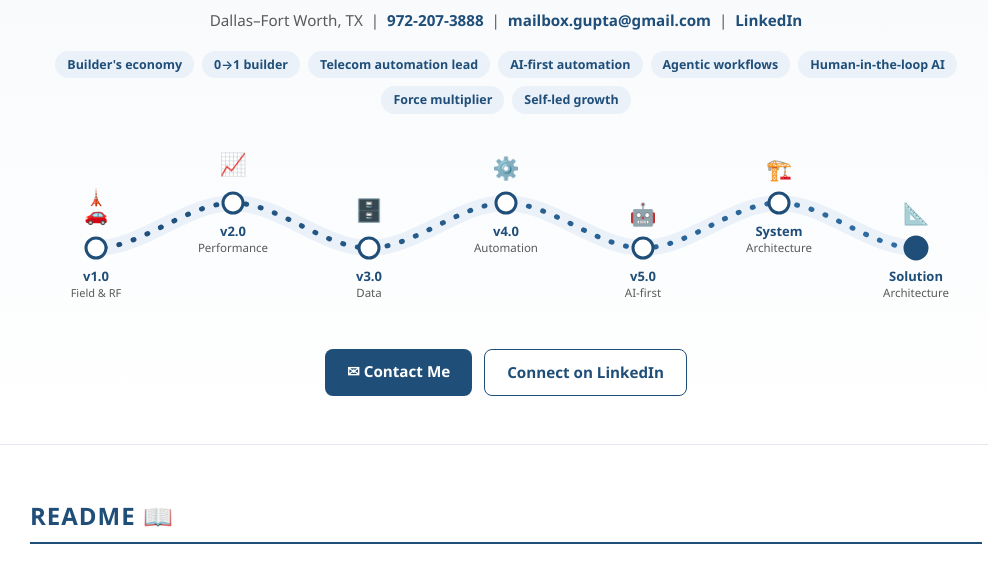
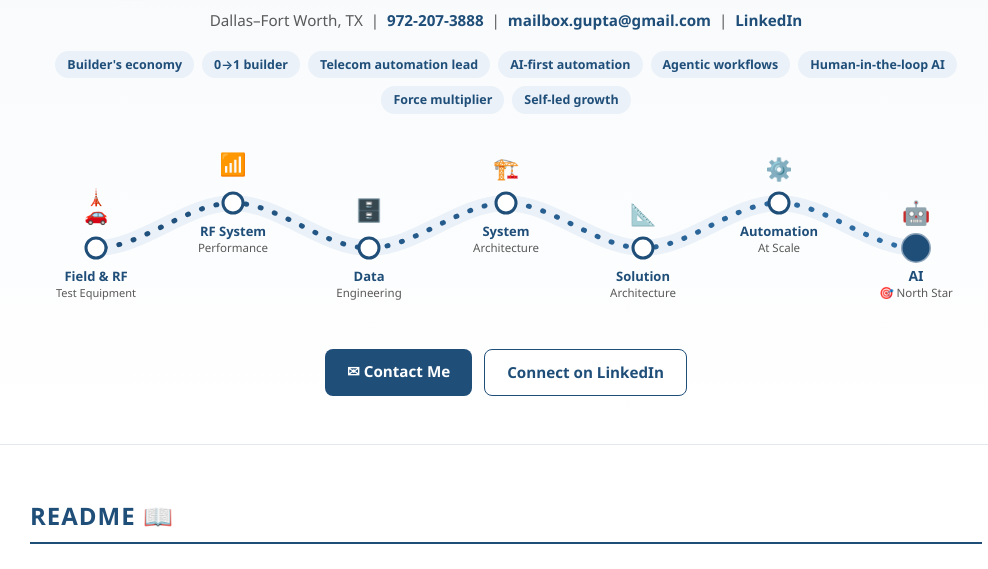
Before and after one commit to Telecom-guy/Telecom-guy.github.io, a plain HTML site: page index.html in a window 1280 px wide. Shown: the part 215-784 px from the top of the page, without its empty margins (134-1122 px from the left). Drawn offline with Linux system fonts and the light colour scheme.

Commit message:
Reorder timeline map into skill journey, add goal-mode AI finish

```diff
--- a/index.html
+++ b/index.html
@@ -167,32 +167,36 @@ footer .small{font-size:.8rem;opacity:.7;margin-top:16px}
         <path d="M40,110 C86,110 131,65 177,65 C223,65 267,110 313,110 C359,110 404,65 450,65 C496,65 541,110 587,110 C633,110 677,65 723,65 C769,65 814,110 860,110" fill="none" stroke="url(#rg)" stroke-width="5" stroke-linecap="round" class="dashflow"/>
         <g class="bob" style="animation-delay:0s"><text x="40" y="88" font-size="19" text-anchor="middle">🚗</text><text x="40" y="70" font-size="16" text-anchor="middle">🗼</text></g>
         <circle cx="40" cy="110" r="10" fill="#fff" stroke="#1F4E79" stroke-width="3"/>
-        <text x="40" y="143" font-size="13" font-weight="700" fill="#1F4E79" text-anchor="middle">v1.0</text>
-        <text x="40" y="159" font-size="11" fill="#595959" text-anchor="middle">Field &amp; RF</text>
-        <g class="bob" style="animation-delay:.4s"><text x="177" y="39" font-size="22" text-anchor="middle">📈</text></g>
+        <text x="40" y="143" font-size="13" font-weight="700" fill="#1F4E79" text-anchor="middle">Field &amp; RF</text>
+        <text x="40" y="159" font-size="11" fill="#595959" text-anchor="middle">Test Equipment</text>
+        <g class="bob" style="animation-delay:.4s"><text x="177" y="39" font-size="22" text-anchor="middle">📶</text></g>
         <circle cx="177" cy="65" r="10" fill="#fff" stroke="#1F4E79" stroke-width="3"/>
-        <text x="177" y="98" font-size="13" font-weight="700" fill="#1F4E79" text-anchor="middle">v2.0</text>
+        <text x="177" y="98" font-size="13" font-weight="700" fill="#1F4E79" text-anchor="middle">RF System</text>
         <text x="177" y="114" font-size="11.5" fill="#595959" text-anchor="middle">Performance</text>
         <g class="bob" style="animation-delay:.8s"><text x="313" y="84" font-size="22" text-anchor="middle">🗄️</text></g>
         <circle cx="313" cy="110" r="10" fill="#fff" stroke="#1F4E79" stroke-width="3"/>
-        <text x="313" y="143" font-size="13" font-weight="700" fill="#1F4E79" text-anchor="middle">v3.0</text>
-        <text x="313" y="159" font-size="11.5" fill="#595959" text-anchor="middle">Data</text>
-        <g class="bob" style="animation-delay:1.2s"><text x="450" y="39" font-size="22" text-anchor="middle">⚙️</text></g>
+        <text x="313" y="143" font-size="13" font-weight="700" fill="#1F4E79" text-anchor="middle">Data</text>
+        <text x="313" y="159" font-size="11.5" fill="#595959" text-anchor="middle">Engineering</text>
+        <g class="bob" style="animation-delay:1.2s"><text x="450" y="39" font-size="21" text-anchor="middle">🏗️</text></g>
         <circle cx="450" cy="65" r="10" fill="#fff" stroke="#1F4E79" stroke-width="3"/>
-        <text x="450" y="98" font-size="13" font-weight="700" fill="#1F4E79" text-anchor="middle">v4.0</text>
-        <text x="450" y="114" font-size="11.5" fill="#595959" text-anchor="middle">Automation</text>
-        <g class="bob" style="animation-delay:1.6s"><text x="587" y="84" font-size="22" text-anchor="middle">🤖</text></g>
+        <text x="450" y="98" font-size="13" font-weight="700" fill="#1F4E79" text-anchor="middle">System</text>
+        <text x="450" y="114" font-size="11.5" fill="#595959" text-anchor="middle">Architecture</text>
+        <g class="bob" style="animation-delay:1.6s"><text x="587" y="84" font-size="21" text-anchor="middle">📐</text></g>
         <circle cx="587" cy="110" r="10" fill="#fff" stroke="#1F4E79" stroke-width="3"/>
-        <text x="587" y="143" font-size="13" font-weight="700" fill="#1F4E79" text-anchor="middle">v5.0</text>
-        <text x="587" y="159" font-size="11.5" fill="#595959" text-anchor="middle">AI-first</text>
-        <g class="bob" style="animation-delay:2s"><text x="723" y="39" font-size="21" text-anchor="middle">🏗️</text></g>
+        <text x="587" y="143" font-size="13" font-weight="700" fill="#1F4E79" text-anchor="middle">Solution</text>
+        <text x="587" y="159" font-size="11.5" fill="#595959" text-anchor="middle">Architecture</text>
+        <g class="bob" style="animation-delay:2s"><text x="723" y="39" font-size="22" text-anchor="middle">⚙️</text></g>
         <circle cx="723" cy="65" r="10" fill="#fff" stroke="#1F4E79" stroke-width="3"/>
-        <text x="723" y="98" font-size="13" font-weight="700" fill="#1F4E79" text-anchor="middle">System</text>
-        <text x="723" y="114" font-size="11.5" fill="#595959" text-anchor="middle">Architecture</text>
-        <g class="bob" style="animation-delay:2.4s"><text x="860" y="84" font-size="21" text-anchor="middle">📐</text></g>
-        <circle cx="860" cy="110" r="11" fill="#1F4E79" stroke="#1F4E79" stroke-width="3"/>
-        <text x="860" y="143" font-size="13" font-weight="700" fill="#1F4E79" text-anchor="middle">Solution</text>
-        <text x="860" y="159" font-size="11.5" fill="#595959" text-anchor="middle">Architecture</text>
+        <text x="723" y="98" font-size="13" font-weight="700" fill="#1F4E79" text-anchor="middle">Automation</text>
+        <text x="723" y="114" font-size="11.5" fill="#595959" text-anchor="middle">At Scale</text>
+        <circle cx="860" cy="110" r="14" fill="none" stroke="#1F4E79" stroke-width="2" opacity=".5">
+          <animate attributeName="r" values="12;24;12" dur="2.2s" repeatCount="indefinite"/>
+          <animate attributeName="opacity" values=".55;0;.55" dur="2.2s" repeatCount="indefinite"/>
+        </circle>
+        <g class="bob" style="animation-delay:2.4s"><text x="860" y="84" font-size="23" text-anchor="middle">🤖</text></g>
+        <circle cx="860" cy="110" r="12" fill="#1F4E79" stroke="#1F4E79" stroke-width="3"/>
+        <text x="860" y="143" font-size="14" font-weight="800" fill="#1F4E79" text-anchor="middle">AI</text>
+        <text x="860" y="159" font-size="11.5" fill="#595959" text-anchor="middle">🎯 North Star</text>
       </svg>
     </div>
     <div class="cta-row">
@@ -216,7 +220,7 @@ footer .small{font-size:.8rem;opacity:.7;margin-top:16px}
       <div class="col"><h3 style="color:var(--accent)"><span class="dot" style="background:var(--accent)"></span>Systems thinking</h3>
         <div class="card" style="border-left:3px solid var(--accent)">No fix in isolation: every tool considers the pipeline upstream, the engineer downstream, and the feedback loop that keeps it honest. Optimize the system, not the symptom.</div></div>
       <div class="col"><h3 style="color:var(--accent)"><span class="dot" style="background:var(--accent)"></span>Growth mindset</h3>
-        <div class="card" style="border-left:3px solid var(--accent)">Field+RF → performance → data → automation → AI → architecture. Every stage self-taught before it was job-required. The next skill is always in progress.</div></div>
+        <div class="card" style="border-left:3px solid var(--accent)">Field &amp; RF → RF performance → data engineering → system architecture → solution architecture → automation → AI. Every stage self-taught before it was job-required. The next skill is always in progress.</div></div>
       <div class="col"><h3 style="color:var(--accent)"><span class="dot" style="background:var(--accent)"></span>Automation</h3>
         <div class="card" style="border-left:3px solid var(--accent)">If a human does it twice, build the pipeline. 12 production tools, 116 AI skills, and 60%+ of manual analysis eliminated by following that rule.</div></div>
       <div class="col"><h3 style="color:var(--accent)"><span class="dot" style="background:var(--accent)"></span>Value creation</h3>
```
